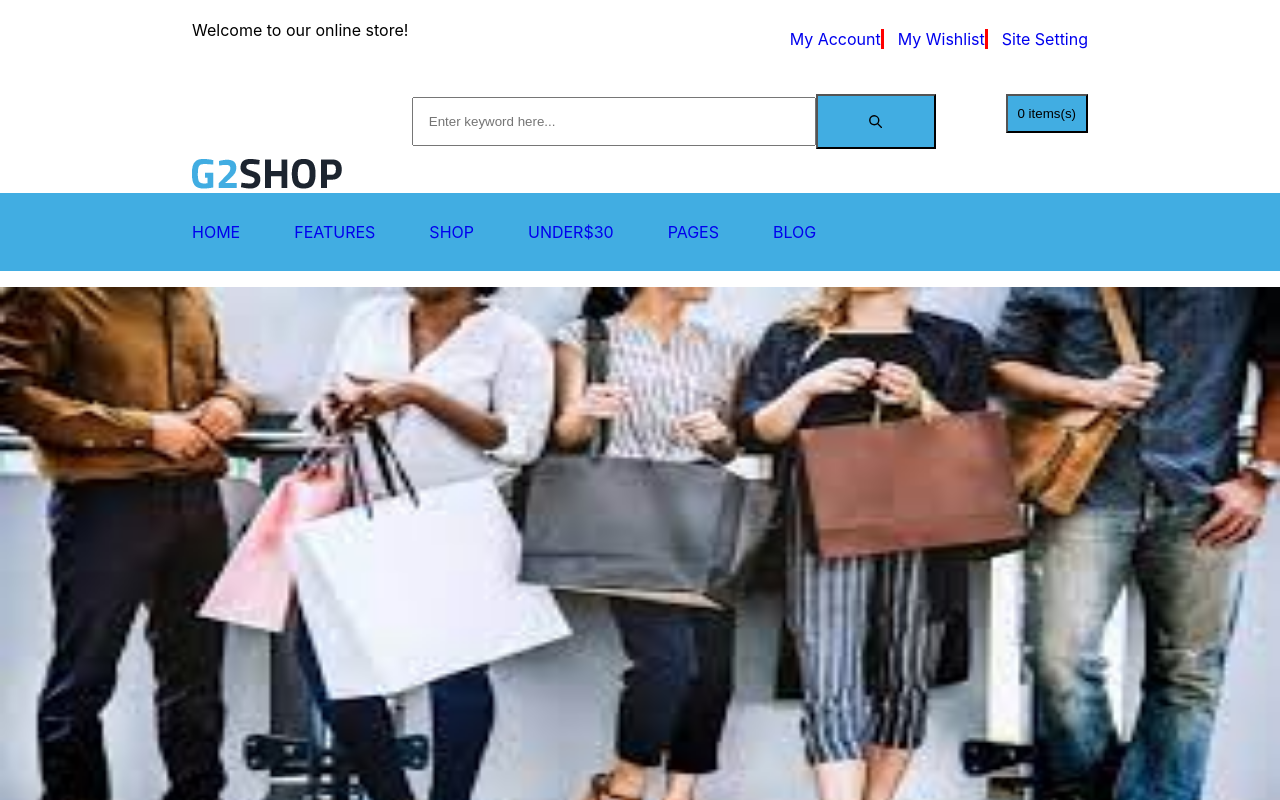
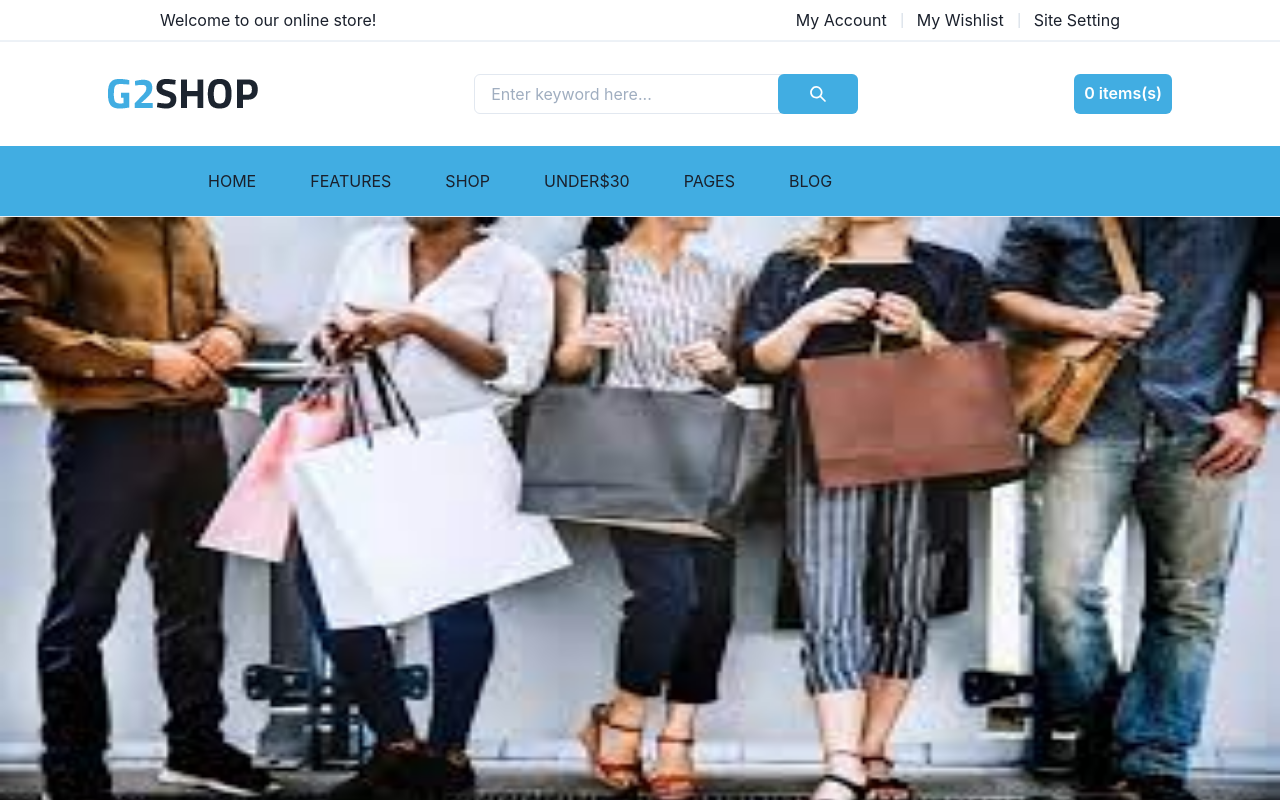
Before and after one commit to gauravaswal/reactEcommerce, a React (Create React App) app: page / in a window 1280 px wide. Shown: the top 800 px of the page. Built offline with nearby package versions, Linux system fonts and the light colour scheme.

Commit message:
refactored design

```diff
--- a/src/components/Heading.jsx
+++ b/src/components/Heading.jsx
@@ -1,4 +1,4 @@
-import { ReactNode } from 'react';
+import { ReactNode } from "react";
 import {
 	Box,
 	Flex,
@@ -27,35 +27,39 @@ import {
 	Input,
 	Text,
 	Divider,
-} from '@chakra-ui/react';
-import { SearchIcon } from '@chakra-ui/icons'
+	InputGroup,
+	InputRightElement,
+} from "@chakra-ui/react";
+import { SearchIcon } from "@chakra-ui/icons";
 function heading() {
 	return (
 		<>
+			<Flex justifyContent="space-around" alignItems="center" py="2em">
+				<Image src="/logo_150x.png" alt="Dan Abrameov" />
+				<InputGroup size="md" w="30%">
+					<Input placeholder="Enter keyword here..." />
+					<InputRightElement w="5rem">
+						<IconButton
+							backgroundColor="#41ade2"
+							colorScheme="#41ade2"
+							aria-label="Search database"
+							icon={<SearchIcon />}
+							w="5rem"
+						/>
+					</InputRightElement>
+				</InputGroup>
 				<Box>
-                <Box  display="flex" width="70%"justifyContent="space-between" mx="auto">
-                    <Box>
-                        <Image src='/logo_150x.png' alt='Dan Abrameov' mt={"50px"} pt="15px" />
-                    </Box>
-                    <Box>
-                        <Input placeholder='Enter keyword here...' size='md' p="15px" w="370px"/>
-                        <IconButton
-                        p="19px"
-                        w="120px"
+					<Button
+						colorScheme="teal"
+						variant="solid"
 						backgroundColor="#41ade2"
-                            colorScheme='#41ade2'
-                            aria-label='Search database'
-                            icon={<SearchIcon />}
-                        />
-                    </Box>
-                    <Box>
-                        <Button colorScheme='teal' variant='solid' backgroundColor="#41ade2" p="10px">
+						p="10px"
+					>
 						0 items(s)
 					</Button>
 				</Box>
-                </Box>
-            </Box>
+			</Flex>
 		</>
 	);
 }
-export default heading
+export default heading;
--- a/src/components/navbar.jsx
+++ b/src/components/navbar.jsx
@@ -1,60 +1,35 @@
-import { ReactNode } from 'react';
-import {
-    Box,
-    Flex,
-    Avatar,
-    HStack,
-    Link,
-    IconButton,
-    Button,
-    Menu,
-    MenuButton,
-    MenuList,
-    Heading,
-    MenuItem,
-    MenuDivider,
-    useDisclosure,
-    useColorModeValue,
-    Image,
-    Stack,
-    Grid,
-    Tabs,
-    TabList,
-    OrderedList,
-    ListItem,
-    List,
-    Tab,
-    Input,
-    Text,
-    Divider,
-    SearchIcon,
-} from '@chakra-ui/react';
-const Links = ['Home', 'Menu', 'About', 'Blog', 'Contact'];
+import { ReactNode } from "react";
+import { Flex, HStack, Link, Text, Divider } from "@chakra-ui/react";
+const Links = ["Home", "Menu", "About", "Blog", "Contact"];
 
 function Navbar() {
 	return (
 		<>
-                <Box h="70px" display='flex' w='70%' p={4} justifyContent='space-between' mx={'auto'}  >
-                    <Box >
+			<Flex
+				justifyContent="space-between"
+				alignItems="center"
+				px="10em"
+				py="0.5em"
+				borderBottom="1px solid"
+				borderColor="gray.100"
+			>
 				<Text>Welcome to our online store!</Text>
-                    </Box>
-
-                    <HStack spacing='14px'>
-                        <Link href='https://chakra-ui.com' textDecoration='none' borderRightColor="red" borderRightStyle="solid">
+				<HStack spacing="14px">
+					<Link href="https://chakra-ui.com" textDecoration="none">
 						My Account
 					</Link>
-                        <Link href='https://chakra-ui.com' textDecoration='none' borderRightColor="red" borderRightStyle="solid">
+					<Divider orientation="vertical" h="15px" w="1px" bg="gray.300" />
+					<Link href="https://chakra-ui.com" textDecoration="none">
 						My Wishlist
 					</Link>
-                        <Link href='https://chakra-ui.com' textDecoration='none' >
+					<Divider orientation="vertical" h="15px" w="1px" bg="gray.300" />
+					<Link href="https://chakra-ui.com" textDecoration="none">
 						Site Setting
 					</Link>
 				</HStack>
-
-
-                </Box>
-                <Divider orientation='horizontal' borderColor='gray.200' />
+			</Flex>
+			<Divider orientation="horizontal" borderColor="gray.200" />
 		</>
 	);
 }
-export default Navbar
+export default Navbar;
--- a/src/index.js
+++ b/src/index.js
@@ -1,19 +1,21 @@
-import React from 'react';
-import ReactDOM from 'react-dom';
-import './index.css';
-import App from './App';
-import reportWebVitals from './reportWebVitals';
-import {BrowserRouter} from 'react-router-dom';
+import React from "react";
+import ReactDOM from "react-dom";
+import "./index.css";
+import App from "./App";
+import reportWebVitals from "./reportWebVitals";
+import { BrowserRouter } from "react-router-dom";
+import { ChakraProvider } from "@chakra-ui/react";
 
 ReactDOM.render(
-  <React.StrictMode>
-  <BrowserRouter>
-    <App />
-    </BrowserRouter>
-    </React.StrictMode>,
+	<React.StrictMode>
+		<ChakraProvider>
+			<BrowserRouter>
+				<App />
+			</BrowserRouter>
+		</ChakraProvider>
+	</React.StrictMode>,
 
-
-  document.getElementById('root')
+	document.getElementById("root")
 );
 
 // If you want to start measuring performance in your app, pass a function
```
Lines whose indentation alone changed are shown as unchanged.
